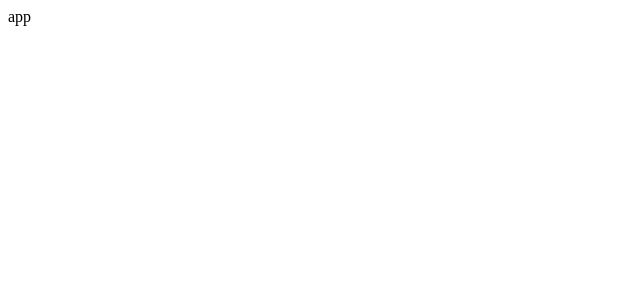
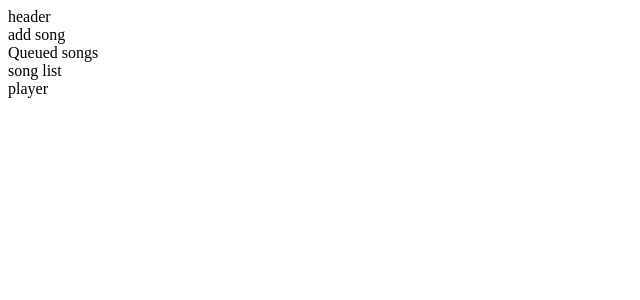
Before and after one commit to trivera777/MusicShare, a React (Create React App) app: page / in a window 1280 px wide. Shown: the top 300 px of the page, without its empty margins (0-640 px from the left). Built offline with nearby package versions, Linux system fonts and the light colour scheme.

Commit message:
added necessary components

```diff
--- a/src/App.js
+++ b/src/App.js
@@ -1,10 +1,18 @@
 import React from "react";
-
+import Header from './components/Header'
+import AddSong from './components/AddSong'
+import QueuedSong from './components/QueuedSong'
+import SongList from './components/SongList'
+import SongPlayer from './components/SongPlayer'
 
 function App() {
   return (
   <div>
-    app
+    <Header />
+    <AddSong />
+    <QueuedSong />
+    <SongList />
+    <SongPlayer />
     </div>
   )
 }
```
